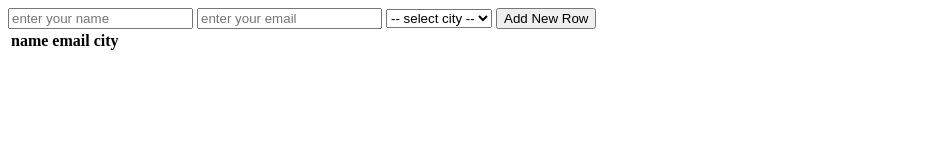
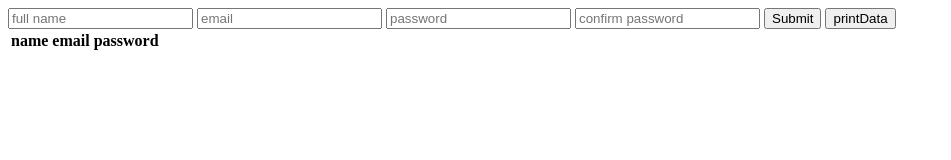
Before and after one commit to ananta-shinde/java-fullstack-aug-2026, a plain HTML site: page dom/demo01.html in a window 1280 px wide. Shown: the whole page, without its empty margins (0-951 px from the left). Drawn offline with Linux system fonts and the light colour scheme.

Commit message:
07/10/2026

```diff
--- a/dom/demo01.html
+++ b/dom/demo01.html
@@ -4,48 +4,53 @@
     <title>Document</title>
 </head>
 <body>
-    <input type="text" name="" id="name" placeholder="enter your name">
-    <input type="text" name="" id="email" placeholder="enter your email">
-    <select name="" id="city">
-        <option> -- select city --</option>
-        <option>mumbai</option>
-        <option>pune</option>
-    </select>
-   <button onclick="addNewRow()">Add New Row</button>
-   <section id="data-table-container">
 
-   </section>
+    <section>
+        <input id="fullname" type="text" placeholder="full name"/>
+        <input id="email" type="text" placeholder="email"/>
+        <input id="password" type="password" placeholder="password"/>
+        <input id="confirmPasword" type="text" placeholder="confirm password"/>
+        <input type="submit" onclick="handleSubmit()">
+        <button onclick="printData()">printData</button>
+    </section>
+     <table id="usertable">
+        <tr>
+            <th>name</th>
+            <th>email</th>
+            <th>password</th>
+        </tr>
+    </table>
 
 </body>
 <script>
-    document.getElementById("data-table-container").innerHTML = `<table>
-        <tr>
-            <th>name</th>
-            <th>email</th>
-            <th>city</th>
-        </tr>
-    </table>`
+   userdata = []
+  function handleSubmit(){
+    data = {}
+    data.name = fullname.value
+    data.email = email.value
+    data.password = password.value
+    // userdata.push(fullname.value)
+    // userdata.push(email.value)
+    userdata.push(data)
+  }
 
-    // for(i=0;i<5;i++){
-    // var dataTable = document.getElementsByTagName("table")[0];
-    // dataTable.innerHTML = dataTable.innerHTML + `<tr>
-    //         <td>name</td>
-    //         <td>email</td>
-    //         <td>city</td>
-    //     </tr>`
-    // }
+  function printData(){
+    console.log(userdata)
 
-    function addNewRow(){
-         var dataTable = document.getElementsByTagName("table")[0];
-         var name = document.getElementById("name").value
-         var email = document.getElementById("email").value
-         var city = document.getElementById("city").value
-        dataTable.innerHTML = dataTable.innerHTML + `<tr>
-            <td>${name}</td>
-            <td>${email}</td>
-            <td>${city}</td>
-        </tr>`
+    for(i=0;i<userdata.length;i++){
+
+         usertable.innerHTML = usertable.innerHTML +
+    `<tr>
+            <th>${userdata[i].name}</th>
+            <th>${userdata[i].email}</th>
+            <th>${userdata[i].password}</th>
+    </tr>
+    `
     }
+
+
+  }
+
 
 
 
```
